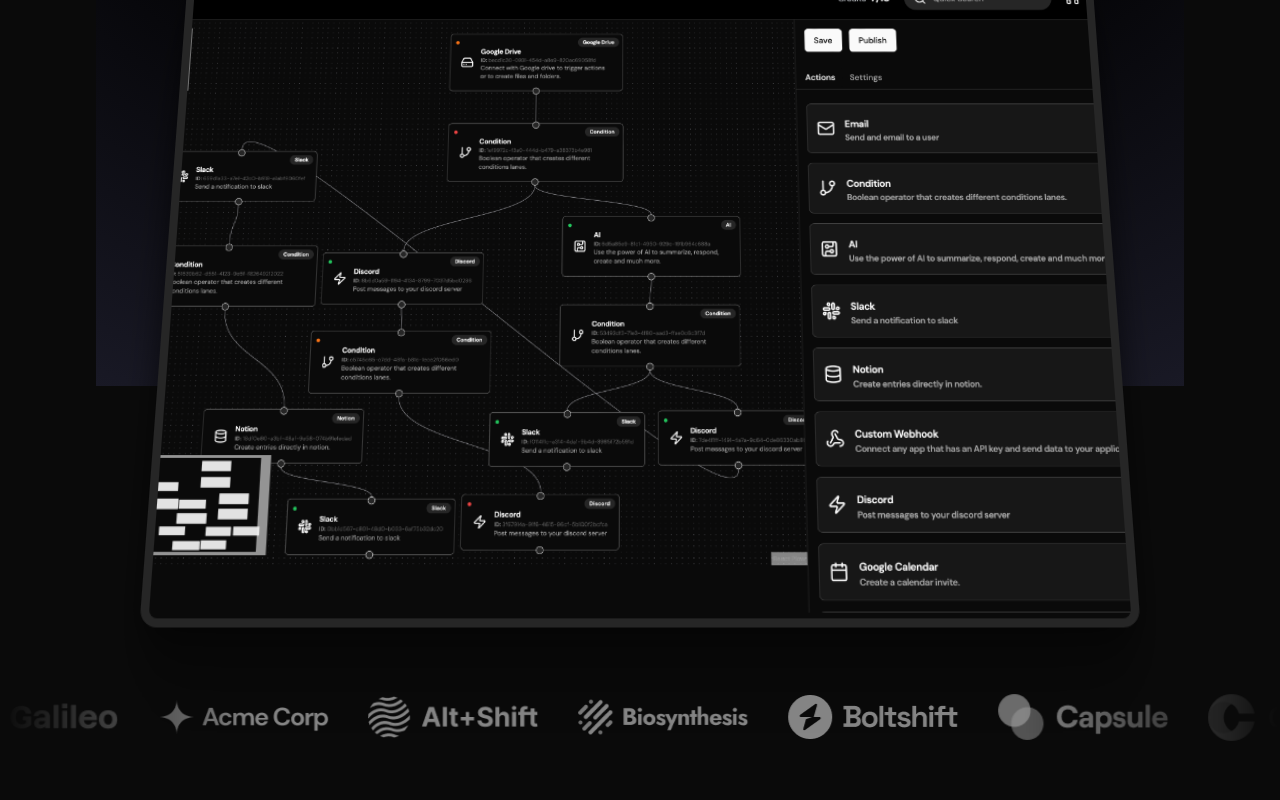
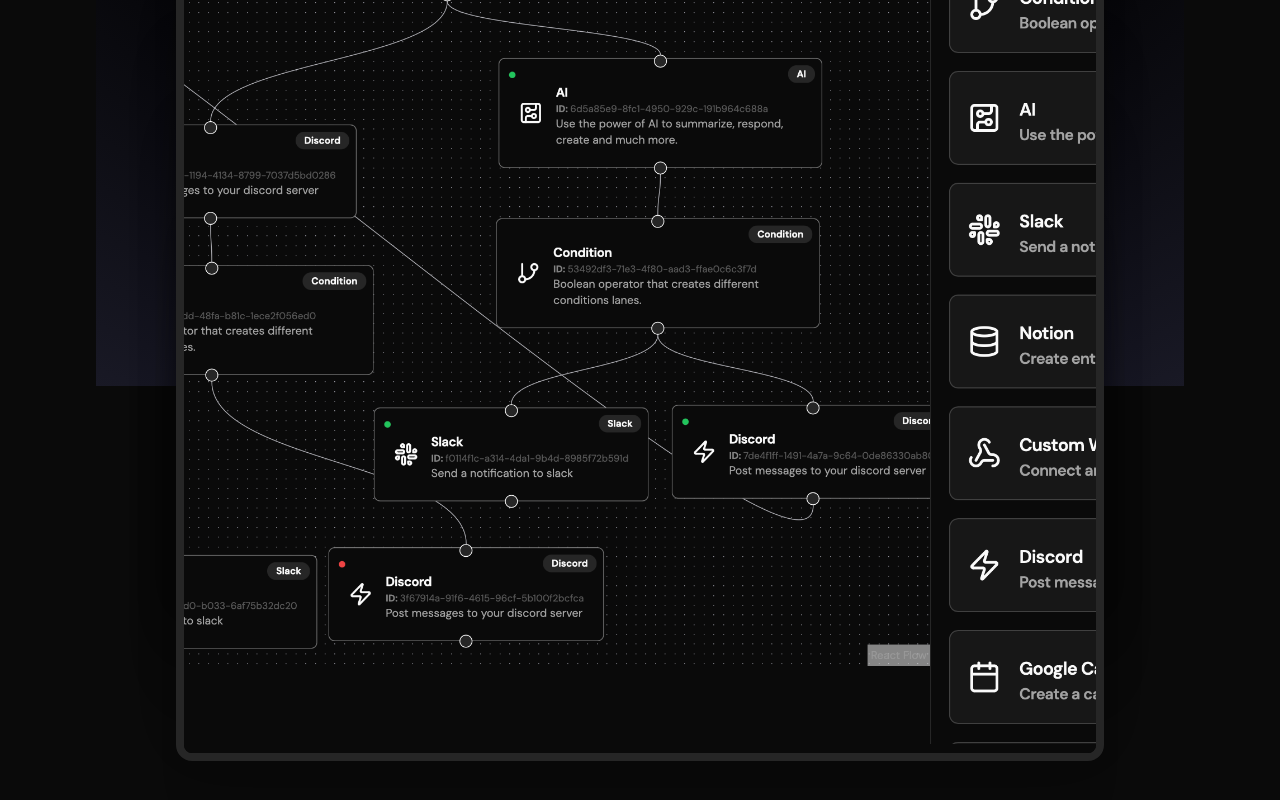
Before and after one commit to 5ecurealf/Automate-app, a Next.js app: page / in a window 1280 px wide. Shown: the part 510-1310 px from the top of the page. Built offline with nearby package versions, Linux system fonts and the light colour scheme.

Commit message:
Revert "feat(authentication):"
This reverts commit 6ed7d4d7de1fba94725f9b5829506a87d28274ec.

```diff
--- a/src/app/page.tsx
+++ b/src/app/page.tsx
@@ -1,8 +1,6 @@
 import { ContainerScroll } from "@/components/global/container-scroll-animation";
-import { InfiniteMovingCards } from "@/components/global/infinite-moving-cards";
 import Navbar from "@/components/global/navbar";
 import { Button } from "@/components/ui/button";
-import { clients } from "@/lib/constants";
 import Image from "next/image";
 
 export default function Home() {
@@ -31,12 +29,6 @@
           ></ContainerScroll>
         </div>
       </section>
-      <InfiniteMovingCards
-        className="md:mt-[18rem] mt-[-100px]"
-        items={clients}
-        direction="right"
-        speed="slow"
-      />
     </main>
   );
 }
--- a/src/components/global/infinite-moving-cards.tsx
+++ /dev/null
@@ -1,102 +0,0 @@
-"use client";
-
-import { cn } from "@/lib/utils";
-import Image from "next/image";
-import React, { useEffect, useState } from "react";
-
-export const InfiniteMovingCards = ({
-  items,
-  direction = "left",
-  speed = "fast",
-  pauseOnHover = true,
-  className,
-}: {
-  items: {
-    href: string;
-  }[];
-  direction?: "left" | "right";
-  speed?: "fast" | "normal" | "slow";
-  pauseOnHover?: boolean;
-  className?: string;
-}) => {
-  const containerRef = React.useRef<HTMLDivElement>(null);
-  const scrollerRef = React.useRef<HTMLUListElement>(null);
-
-  useEffect(() => {
-    addAnimation();
-  }, []);
-
-  const [start, setStart] = useState(false);
-  function addAnimation() {
-    if (containerRef.current && scrollerRef.current) {
-      const scrollerContent = Array.from(scrollerRef.current.children);
-
-      scrollerContent.forEach((item) => {
-        const duplicatedItem = item.cloneNode(true);
-        if (scrollerRef.current) {
-          scrollerRef.current.appendChild(duplicatedItem);
-        }
-      });
-
-      getDirection();
-      getSpeed();
-      setStart(true);
-    }
-  }
-  const getDirection = () => {
-    if (containerRef.current) {
-      if (direction === "left") {
-        containerRef.current.style.setProperty(
-          "--animation-direction",
-          "forwards"
-        );
-      } else {
-        containerRef.current.style.setProperty(
-          "--animation-direction",
-          "reverse"
-        );
-      }
-    }
-  };
-  const getSpeed = () => {
-    if (containerRef.current) {
-      if (speed === "fast") {
-        containerRef.current.style.setProperty("--animation-duration", "20s");
-      } else if (speed === "normal") {
-        containerRef.current.style.setProperty("--animation-duration", "40s");
-      } else {
-        containerRef.current.style.setProperty("--animation-duration", "80s");
-      }
-    }
-  };
-  console.log(items);
-  return (
-    <div
-      ref={containerRef}
-      className={cn(
-        "scroller relative z-20  max-w-7xl overflow-hidden  [mask-image:linear-gradient(to_right,transparent,white_20%,white_80%,transparent)]",
-        className
-      )}
-    >
-      <ul
-        ref={scrollerRef}
-        className={cn(
-          " flex min-w-full shrink-0 gap-10 py-4 w-max flex-nowrap",
-          start && "animate-scroll ",
-          pauseOnHover && "hover:[animation-play-state:paused]"
-        )}
-      >
-        {items.map((item, idx) => (
-          <Image
-            width={170}
-            height={1}
-            src={item.href}
-            alt={item.href}
-            className=" relative rounded-2xl  object-contain opacity-50"
-            key={item.href}
-          />
-        ))}
-      </ul>
-    </div>
-  );
-};
--- a/src/lib/constants.ts
+++ /dev/null
@@ -1,3 +0,0 @@
-export const clients = [...new Array(10)].map((client, index) => ({
-  href: `/${index + 1}.png`,
-}));
```
